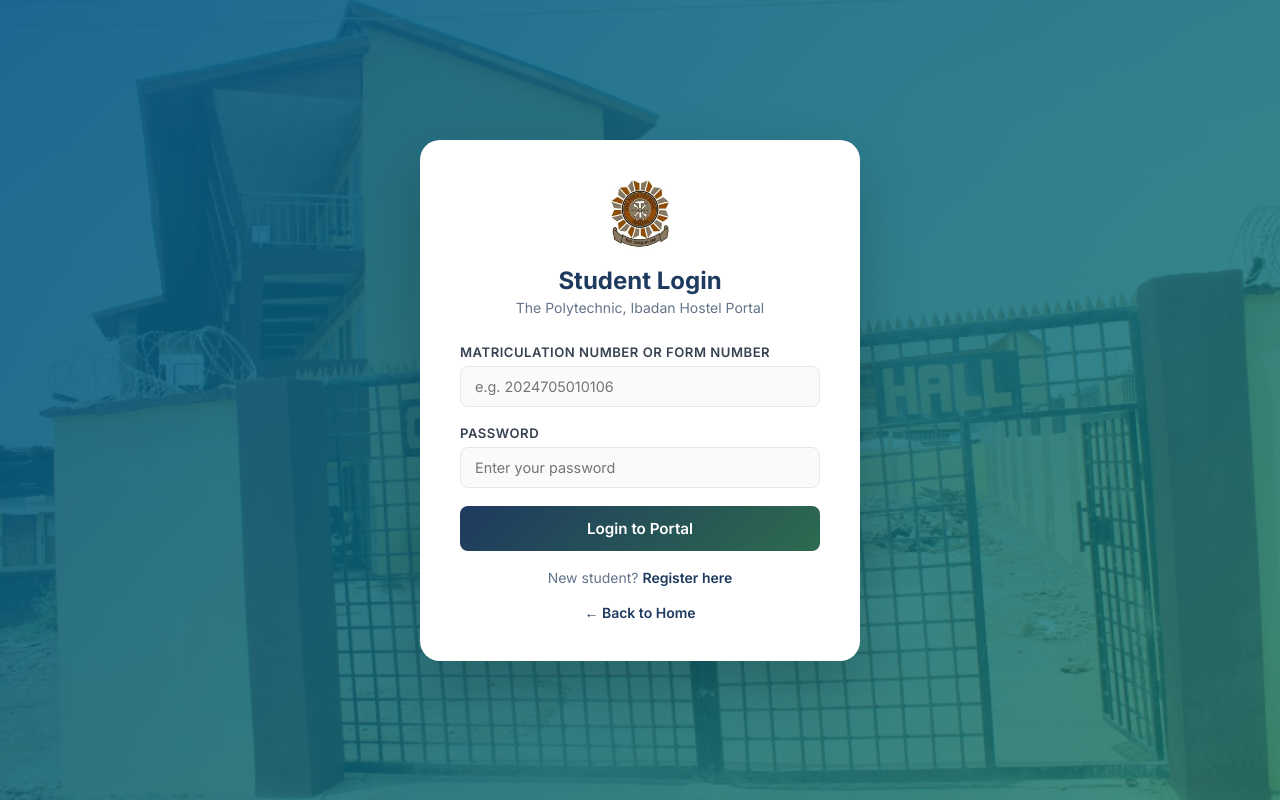
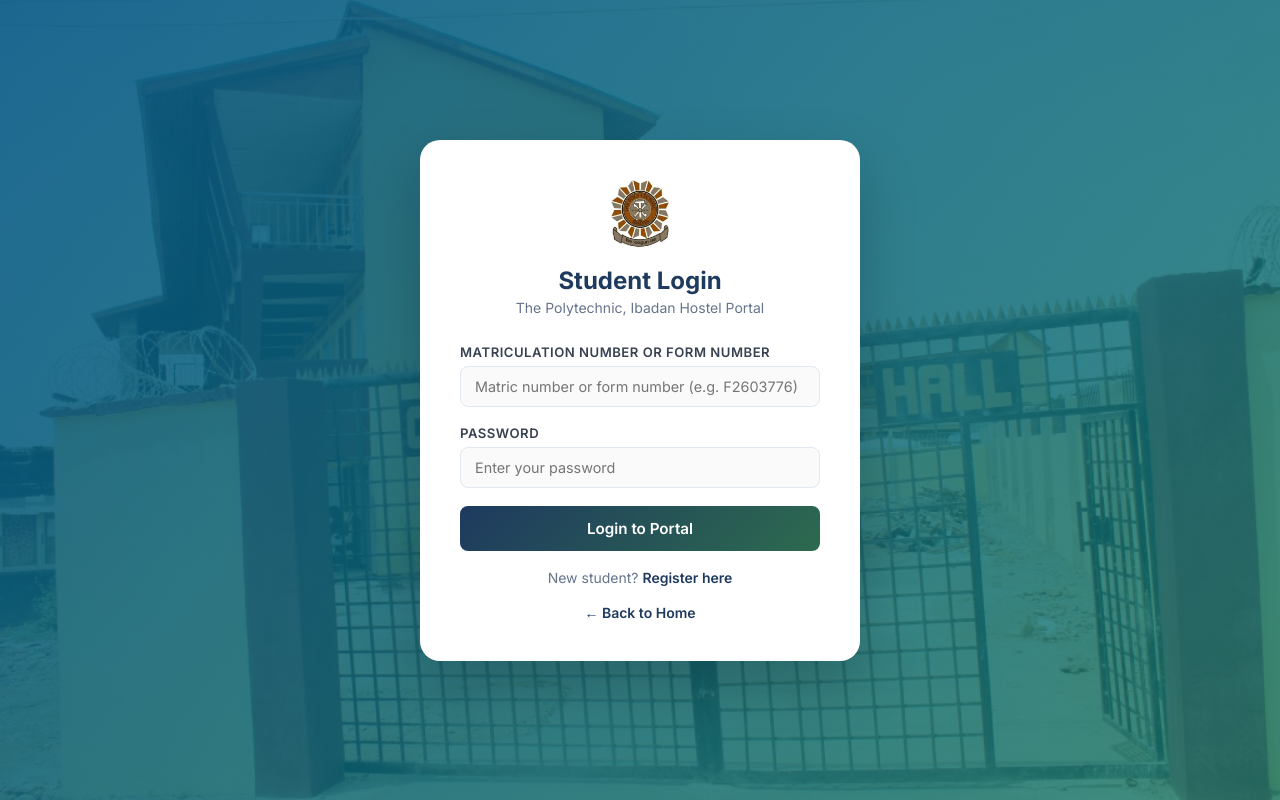
Before and after one commit to Eniola985/Hostel-Management-V2, a PHP site: page /student/login.php in a window 1280 px wide. Run offline with PHP 8.4, Linux system fonts and the light colour scheme.

Commit message:
Fix student identifier login implementation

```diff
--- a/student/login.php
+++ b/student/login.php
@@ -4,23 +4,27 @@ require_once '../includes/db.php';
 $err = '';
 
 if ($_SERVER['REQUEST_METHOD'] === 'POST') {
-    $matric = trim($_POST['matric_no']);
-    $pass = trim($_POST['password']);
-    if (!preg_match('/^\d{13}$/', $matric)) {
-        $err = 'Matriculation number must be exactly 13 digits.';
+    $identifier = trim($_POST['identifier'] ?? '');
+    $pass = $_POST['password'] ?? '';
+
+    if ($identifier === '') {
+        $err = 'Enter your matriculation number or form number.';
     } else {
-        $stmt = $pdo->prepare("SELECT * FROM students WHERE matric_no=?");
-        $stmt->execute([$matric]);
+        $stmt = $pdo->prepare("SELECT * FROM students WHERE matric_no=? OR form_no=? LIMIT 1");
+        $stmt->execute([$identifier, $identifier]);
         $student = $stmt->fetch();
-        if ($student && $pass === $student['password']) {
+
+        if ($student && password_verify($pass, $student['password'])) {
+            session_regenerate_id(true);
             $_SESSION['student_id'] = $student['student_id'];
             $_SESSION['student_name'] = $student['full_name'];
             $_SESSION['student_matric'] = $student['matric_no'];
+            $_SESSION['student_form_no'] = $student['form_no'];
             header('Location: dashboard.php');
             exit;
-        } else {
-            $err = 'Invalid matriculation/form number or password.';
         }
+
+        $err = 'Invalid matriculation/form number or password.';
     }
 }
 ?>
@@ -44,7 +48,7 @@ if ($_SERVER['REQUEST_METHOD'] === 'POST') {
         <form method="POST">
             <div class="form-group">
                 <label>Matriculation Number or Form Number</label>
-                <input type="text" name="matric_no" placeholder="e.g. 2024705010106" pattern="\d{13}" maxlength="13" required>
+                <input type="text" name="identifier" placeholder="Matric number or form number (e.g. F2603776)" required>
             </div>
             <div class="form-group">
                 <label>Password</label>
```
